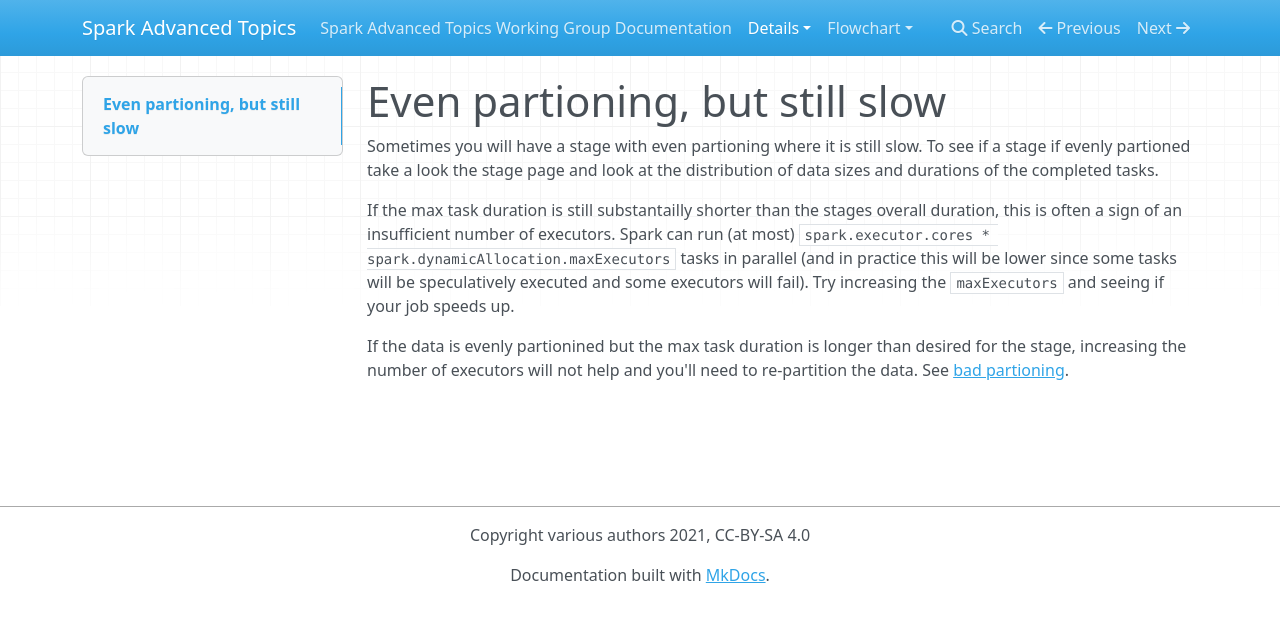
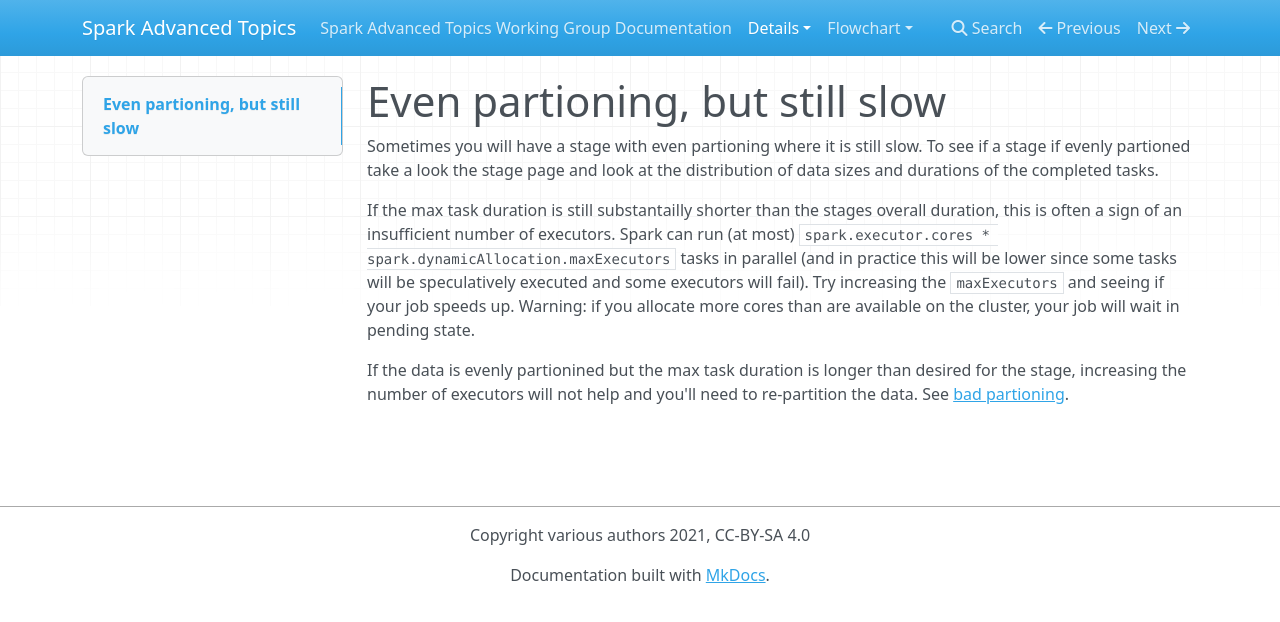
Before and after one commit to holdenk/spark-flowchart, an MkDocs documentation site: the page built from docs/details/even_partioning_still_slow.md, in a window 1280 px wide. Shown: the top 622 px of the page. Built offline with MkDocs 1.6.1, drawn with Linux system fonts in a browser that asks for light colours; nearby versions of some CDN libraries.

Commit message:
added a warning

```diff
--- a/docs/details/even_partioning_still_slow.md
+++ b/docs/details/even_partioning_still_slow.md
@@ -3,7 +3,7 @@
 Sometimes you will have a stage with even partioning where it is still slow. To see if a stage if evenly partioned take a look the stage page and look at the distribution of data sizes and durations of the completed tasks.
 
 
-If the max task duration is still substantailly shorter than the stages overall duration, this is often a sign of an insufficient number of executors. Spark can run (at most) `spark.executor.cores * spark.dynamicAllocation.maxExecutors` tasks in parallel (and in practice this will be lower since some tasks will be speculatively executed and some executors will fail). Try increasing the `maxExecutors` and seeing if your job speeds up.
+If the max task duration is still substantailly shorter than the stages overall duration, this is often a sign of an insufficient number of executors. Spark can run (at most) `spark.executor.cores * spark.dynamicAllocation.maxExecutors` tasks in parallel (and in practice this will be lower since some tasks will be speculatively executed and some executors will fail). Try increasing the `maxExecutors` and seeing if your job speeds up. Warning: if you allocate more cores than are available on the cluster, your job will wait in pending state.
 
 
 
```
